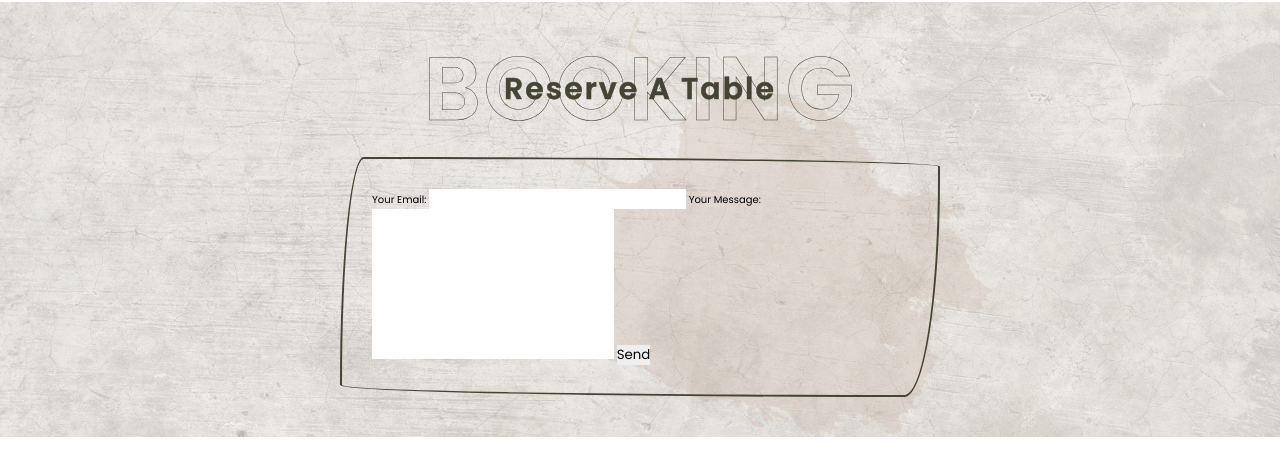
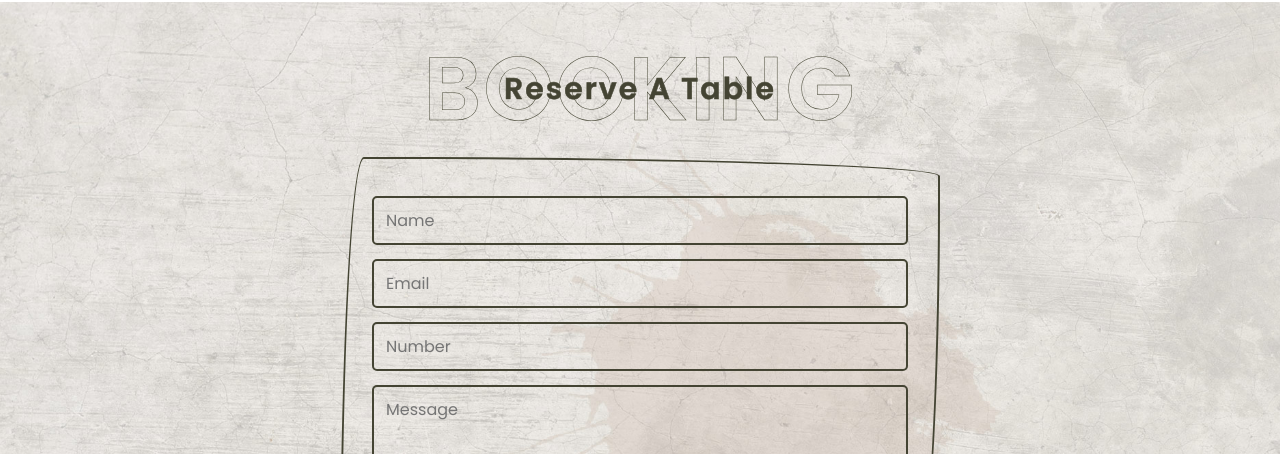
Before and after one commit to jencodoo/Coffee-designer-jencodoo, a plain HTML site: page index.html in a window 1280 px wide. Shown: the part 2823-3277 px from the top of the page. Drawn offline with nearby package versions, Linux system fonts and the light colour scheme.

Commit message:
Update index1

```diff
--- a/index.html
+++ b/index.html
@@ -218,16 +218,12 @@
     <!-- BOOK -->
     <section class="book" id="book">
         <h1 class="heading">booking <span>reserve a table</span></h1>
-        <form action="https://formspree.io/f/mwpbllgd" method="POST">
-            <label>
-                Your email:
-                <input type="email" name="email">
-            </label>
-            <label>
-                Your message:
-                <textarea name="message"></textarea>
-            </label>
-            <button type="submit">Send</button>
+        <form action="">
+            <input type="text" placeholder="Name" class="box">
+            <input type="email" placeholder="Email" class="box">
+            <input type="number" placeholder="Number" class="box">
+            <textarea name="" placeholder="Message" class="box" id="" cols="30" rows="10"></textarea>
+            <input type="submit" value="send message" class="btn">
         </form>
     </section>
 
```
